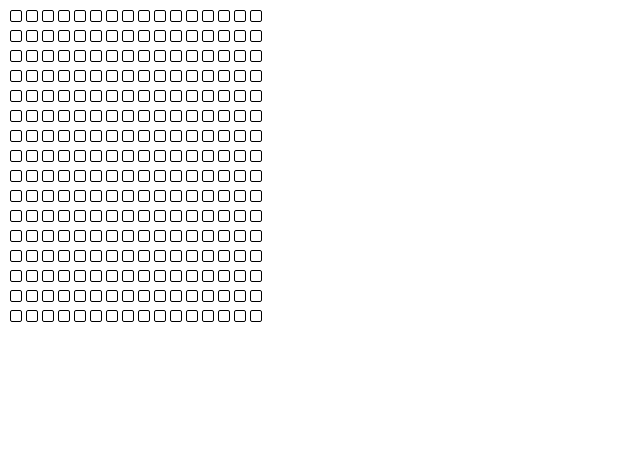
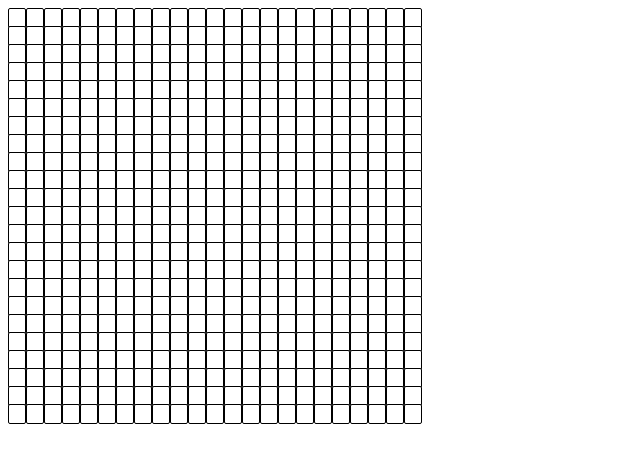
Before and after one commit to sipandrei/desenare, a plain HTML site: page index.html in a window 1280 px wide. Shown: the whole page, without its empty margins (0-640 px from the left). Drawn offline with Linux system fonts and the light colour scheme.

Commit message:
creare versiune 1 genereare

```diff
--- a/index.html
+++ b/index.html
@@ -7,6 +7,8 @@
     <link rel="stylesheet" href="style.css" />
     <title>Document</title>
   </head>
-  <body></body>
+  <body>
+    <main></main>
+  </body>
   <script src="./main.js"></script>
 </html>
--- a/main.js
+++ b/main.js
@@ -1,13 +1,30 @@
+const main = document.querySelector("main");
 function crearePixeli(linii, coloane) {
   for (let i = 0; i < linii; i++) {
-    const linie = document.createElement("div");
+    const linie = document.createElement("span");
+    linie.classList.add("linie");
     for (let j = 0; j < coloane; j++) {
       const pixel = document.createElement("div");
       pixel.classList.add("pixel");
 
+      pixel.addEventListener("mouseover", () => {
+        pixel.style.backgroundColor = alegereCuloare();
+      });
       linie.appendChild(pixel);
     }
-    document.body.appendChild(linie);
+    main.appendChild(linie);
   }
 }
-crearePixeli(16, 16);
+function alegereCuloare() {
+  let color =
+    "rgb(" +
+    Math.round(Math.random() * 255) +
+    "," +
+    Math.round(Math.random() * 255) +
+    "," +
+    Math.round(Math.random() * 255) +
+    ")";
+
+  return color;
+}
+crearePixeli(23, 23);
--- a/style.css
+++ b/style.css
@@ -1,8 +1,12 @@
 .pixel {
-  width: 10px;
-  height: 10px;
+  width: 16px;
+  height: 100%;
   border: 0.2px solid black;
   border-radius: 2px;
-  margin: 2px;
+  margin: none;
   display: inline-block;
+  background-color: white;
 }
+main {
+  display: grid;
+}
```
